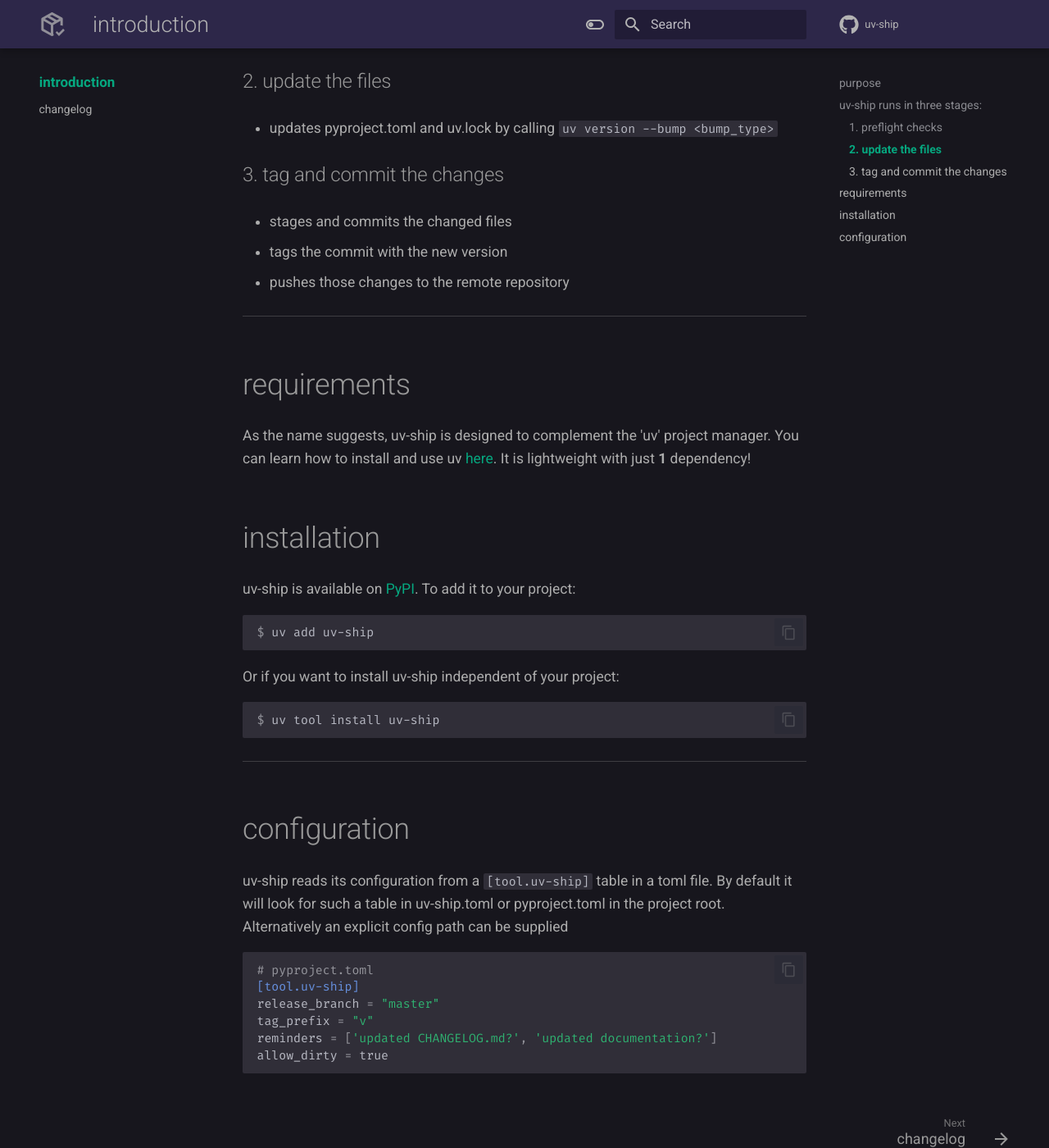
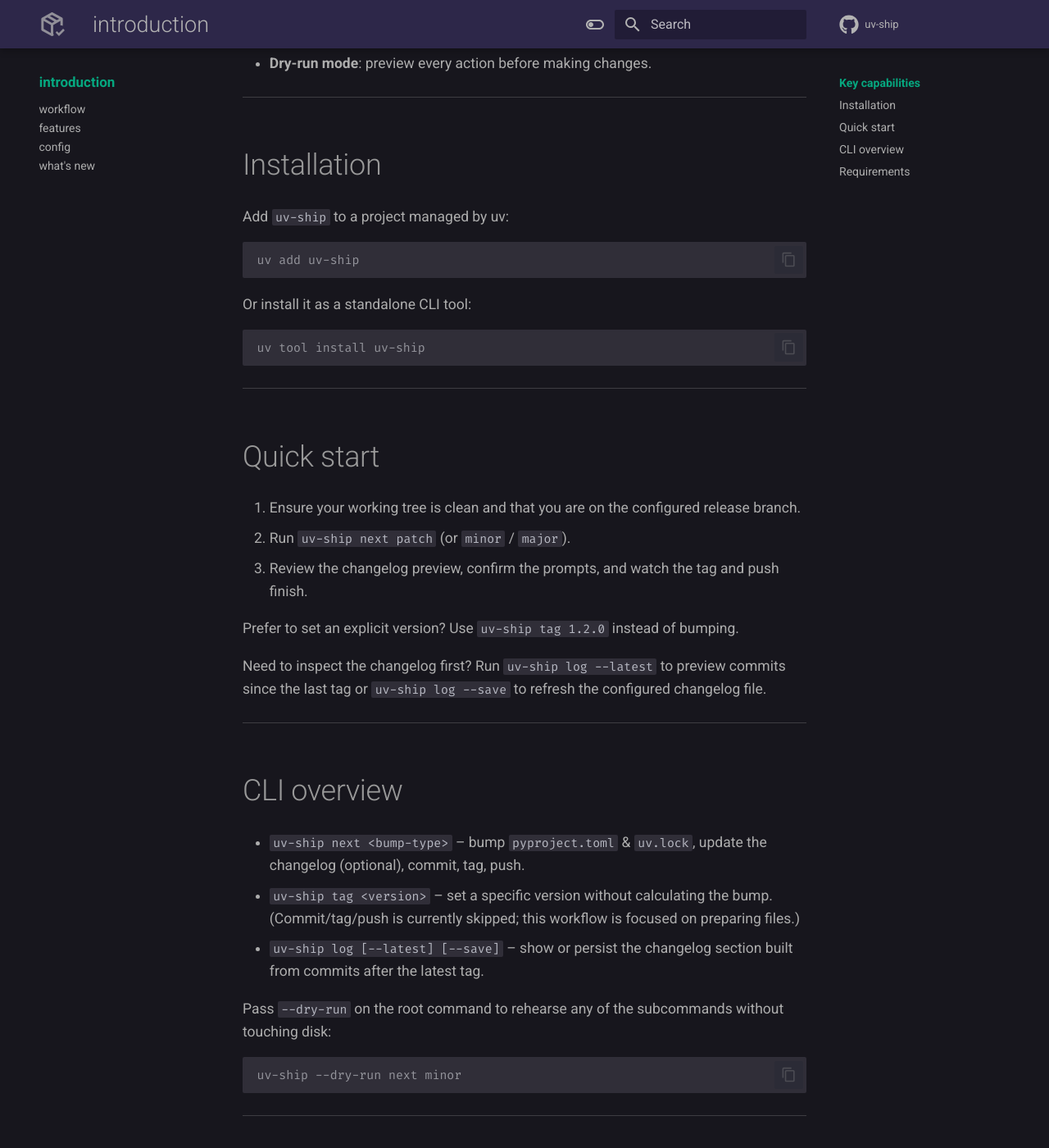
Before and after one commit to floRaths/uv-ship, an MkDocs documentation site: the page built from docs/index.md, in a window 1280 px wide and 1400 px high, scrolled down 716 px. Shown: the whole window at 82% size. Built offline with MkDocs 1.6.1 and Material for MkDocs 9.7.7, drawn with Linux system fonts in a browser that asks for light colours; comment, search, counter and statistics services are not loaded; some of the changed text lies outside the part shown.

Commit message:
polulate docs with features

````diff
--- a/README.md
+++ b/README.md
@@ -1 +1,60 @@
 # uv-ship
+<div style="margin-top:-3rem; display:block;">
+a CLI-tool for shipping with uv
+</div>
+
+---
+`uv-ship` is a lightweight companion to [`uv`](https://docs.astral.sh/uv/) that removes the risky parts of cutting a release. It verifies the repo state, bumps your project metadata, optionally refreshes the changelog, commits, tags & pushes the result, while giving you the chance to review every step.
+
+## Key capabilities
+- **Version automation**: drive uv version to bump or set the next release number, keeping pyproject.toml and uv.lock in sync.
+- **Preflight checks**: guard your release workflow by verifying branch, tags, and a clean working tree before shipping.
+- **Changelog generation**: auto-builds changelog sections from commits since the latest tag.
+- **One-shot release**: stage, commit, tag, and push in a single step.
+- **Dry-run mode**: preview every action before making changes.
+
+---
+## Installation
+Add `uv-ship` to a project managed by uv:
+
+```console
+uv add uv-ship
+```
+
+Or install it as a standalone CLI tool:
+
+```console
+uv tool install uv-ship
+```
+
+---
+## Quick start
+1. Ensure your working tree is clean and that you are on the configured release branch.
+2. Run `uv-ship next patch` (or `minor` / `major`).
+3. Review the changelog preview, confirm the prompts, and watch the tag and push finish.
+
+Prefer to set an explicit version? Use `uv-ship tag 1.2.0` instead of bumping.
+
+Need to inspect the changelog first? Run `uv-ship log --latest` to preview commits since the last tag or `uv-ship log --save` to refresh the configured changelog file.
+
+---
+## CLI overview
+- `uv-ship next <bump-type>` – bump `pyproject.toml` & `uv.lock`, update the changelog (optional), commit, tag, push.
+- `uv-ship tag <version>` – set a specific version without calculating the bump. (Commit/tag/push is currently skipped; this workflow is focused on preparing files.)
+- `uv-ship log [--latest] [--save]` – show or persist the changelog section built from commits after the latest tag.
+
+Pass `--dry-run` on the root command to rehearse any of the subcommands without touching disk:
+
+```console
+uv-ship --dry-run next minor
+```
+
+---
+## Requirements
+- a project running Python 3.8+
+- [uv 0.7.0](https://docs.astral.sh/uv/) or later on your `PATH`
+- a Git repository
+
+---
+
+Happy shipping!
--- a/docs/index.md
+++ b/docs/index.md
@@ -1,58 +1,64 @@
+<!-- --8<-- "README.md" -->
 # uv-ship
 <div style="margin-top:-3rem; display:block;">
 --8<-- "src/uv_ship/resources/tagline.md"
 </div>
 
+<br>
+
 ---
+`uv-ship` is a lightweight companion to [uv](https://docs.astral.sh/uv/) that removes the risky parts of cutting a release. It verifies the repo state, bumps your project metadata and optionally refreshes the changelog. It then commits, tags & pushes the result, while giving you the chance to review every step.
 
-## purpose
-uv-ship is a simple tool designed to streamline and error-proof version release tasks in uv managed projects.
-It wraps `uv version --bump` commands with extended functionality to complete the release workflow.
+## Key capabilities
+- **Version automation**: drive uv version to bump or set the next release number, keeping pyproject.toml and uv.lock in sync.
+- **Preflight checks**: guard your release workflow by verifying branch, tags, and a clean working tree before shipping.
+- **Changelog generation**: auto-builds changelog sections from commits since the latest tag.
+- **One-shot release**: stage, commit, tag, and push in a single step.
+- **Dry-run mode**: preview every action before making changes.
 
-## uv-ship runs in three stages:
+---
+## Installation
+Add `uv-ship` to a project managed by uv:
 
-#### 1. preflight checks
-- ensures that the correct branch is checked out and new tags don't conflict
-- will warn/abort if your working tree is not clean
-- can post reminders to make sure important release items are completed
-*"CHANGELOG.md updated?"*
+```console
+uv add uv-ship
+```
 
-#### 2. update the files
-- updates pyproject.toml and uv.lock by calling `uv version --bump <bump_type>`
+Or install it as a standalone CLI tool:
 
-#### 3. tag and commit the changes
+```console
+uv tool install uv-ship
+```
 
-- stages and commits the changed files
-- tags the commit with the new version
-- pushes those changes to the remote repository
+---
+## Quick start
+1. Ensure your working tree is clean and that you are on the configured release branch.
+2. Run `uv-ship next patch` (or `minor` / `major`).
+3. Review the changelog preview, confirm the prompts, and watch the tag and push finish.
+
+Prefer to set an explicit version? Use `uv-ship tag 1.2.0` instead of bumping.
+
+Need to inspect the changelog first? Run `uv-ship log --latest` to preview commits since the last tag or `uv-ship log --save` to refresh the configured changelog file.
+
+---
+## CLI overview
+- `uv-ship next <bump-type>` – bump `pyproject.toml` & `uv.lock`, update the changelog (optional), commit, tag, push.
+- `uv-ship tag <version>` – set a specific version without calculating the bump. (Commit/tag/push is currently skipped; this workflow is focused on preparing files.)
+- `uv-ship log [--latest] [--save]` – show or persist the changelog section built from commits after the latest tag.
+
+Pass `--dry-run` on the root command to rehearse any of the subcommands without touching disk:
+
+```console
+uv-ship --dry-run next minor
+```
+
+
+---
+## Requirements
+- a project running Python 3.8+
+- [uv 0.7.0](https://docs.astral.sh/uv/) or later on your `PATH`
+- a Git repository
 
 ---
 
-## requirements
-As the name suggests, uv-ship is designed to complement the 'uv' project manager.
-You can learn how to install and use uv [here](https://docs.astral.sh/uv/).
-It is lightweight with just **1** dependency!
-
-## installation
-uv-ship is available on [PyPI](https://pypi.org/project/uv-ship/). To add it to your project:
-```console
-$ uv add uv-ship
-```
-Or if you want to install uv-ship independent of your project:
-```console
-$ uv tool install uv-ship
-```
----
-
-## configuration
-uv-ship reads its configuration from a `[tool.uv-ship]` table in a toml file. By default it will look for such a table in uv-ship.toml or pyproject.toml in the project root.
-Alternatively an explicit config path can be supplied
-
-``` toml
-# pyproject.toml
-[tool.uv-ship]
-release_branch = "master"
-tag_prefix = "v"
-reminders = ['updated CHANGELOG.md?', 'updated documentation?']
-allow_dirty = true
-```
+Happy shipping!
--- a/mkdocs.yml
+++ b/mkdocs.yml
@@ -127,4 +127,7 @@
 # region Nav
 nav:
   - introduction: index.md
-  - changelog: changelog.md
+  - workflow: workflow.md
+  - features: features.md
+  - config: config.md
+  - what's new: changelog.md
````
Also changed, not shown: docs/config.md (added, +47 -0 lines), docs/features.md (added, +45 -0 lines), docs/troubleshooting.md (added, +11 -0 lines), docs/workflow.md (added, +20 -0 lines).
